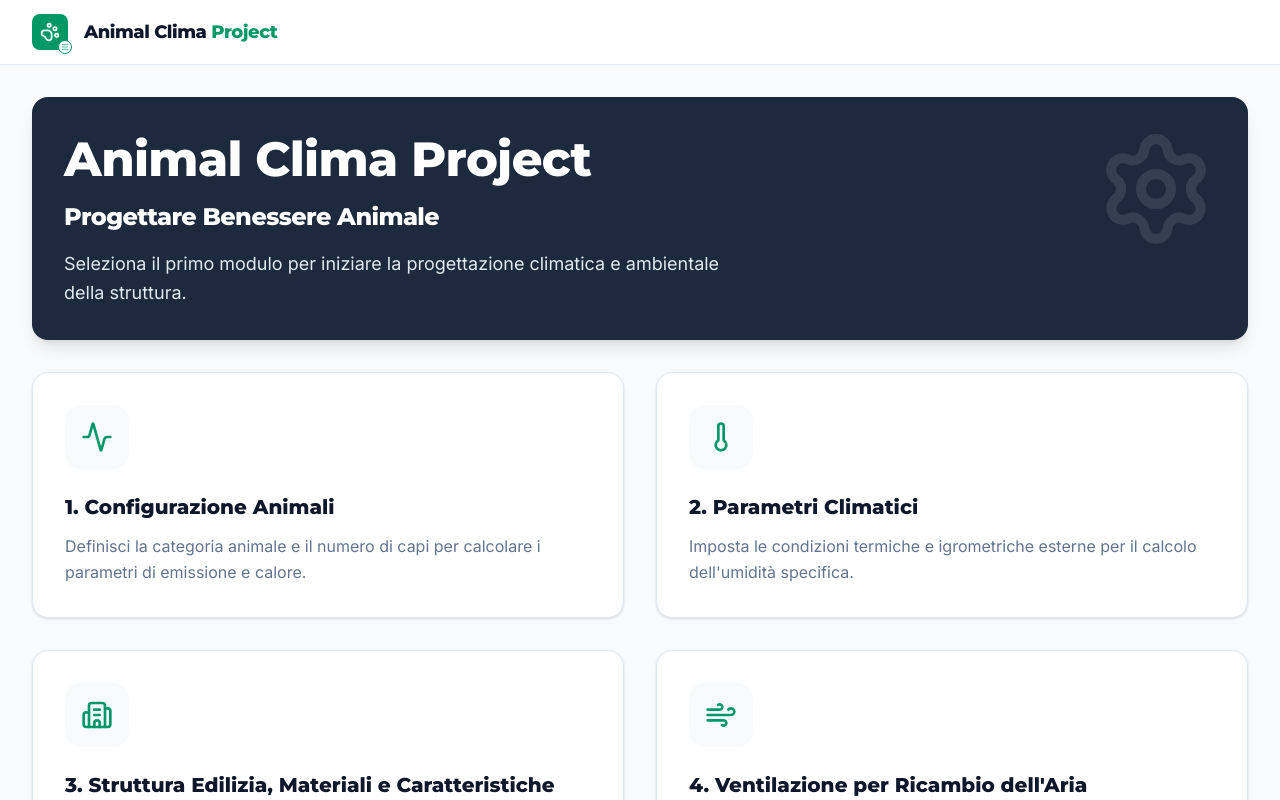
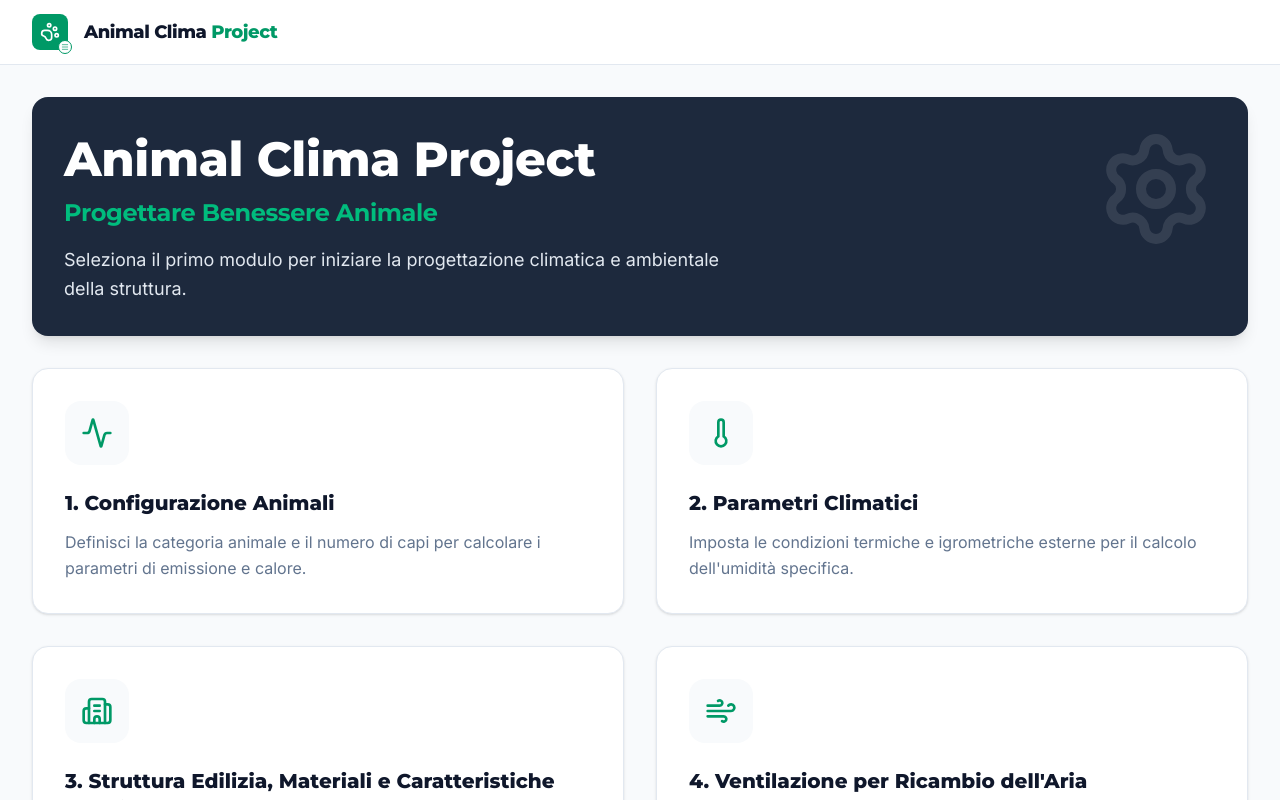
Before and after one commit to specolino-beep/Animal-Clima-Project, a React (Vite) app: page / in a window 1280 px wide. Shown: the top 800 px of the page. Built offline with nearby package versions, Linux system fonts and the light colour scheme.

Commit message:
Update App.tsx

```diff
--- a/src/App.tsx
+++ b/src/App.tsx
@@ -369,13 +369,21 @@ export default function App() {
     <Settings size={120} />
   </div>
   <div className="relative z-10 max-w-2xl">
-                  <h2 className="text-2xl font-extrabold text-white mb-4 tracking-tight font-montserrat"><span className="text-5xl block mb-3 leading-tight">Animal Clima Project</span>Progettare Benessere Animale</h2>
+    <h2 className="font-extrabold text-white mb-4 tracking-tight font-montserrat">
+      {/* Titolo Principale in Bianco */}
+      <span className="text-5xl block mb-2 leading-tight">
+        Animal Clima Project
+      </span>
+      {/* Sottotitolo in Verde Emerald */}
+      <span className="text-2xl text-emerald-500 block font-bold">
+        Progettare Benessere Animale
+      </span>
+    </h2>
     <p className="text-slate-200 leading-relaxed text-lg">
       Seleziona il primo modulo per iniziare la progettazione climatica e ambientale della struttura.
     </p>
   </div>
 </section>
-
               <div className="grid grid-cols-1 md:grid-cols-2 gap-8">
                 <ModuleCard
                   title="1. Configurazione Animali"
```
Lines whose indentation alone changed are shown as unchanged.
